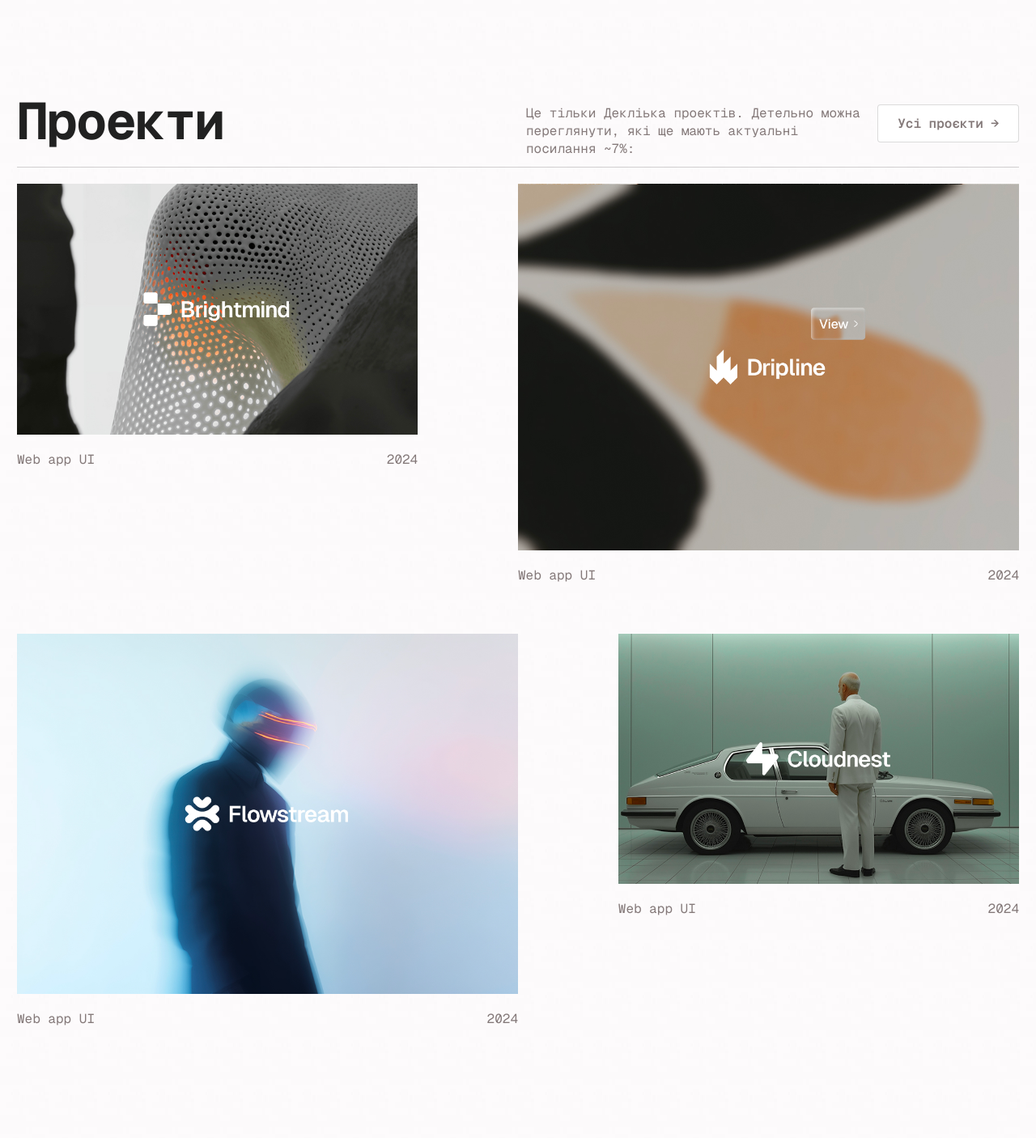
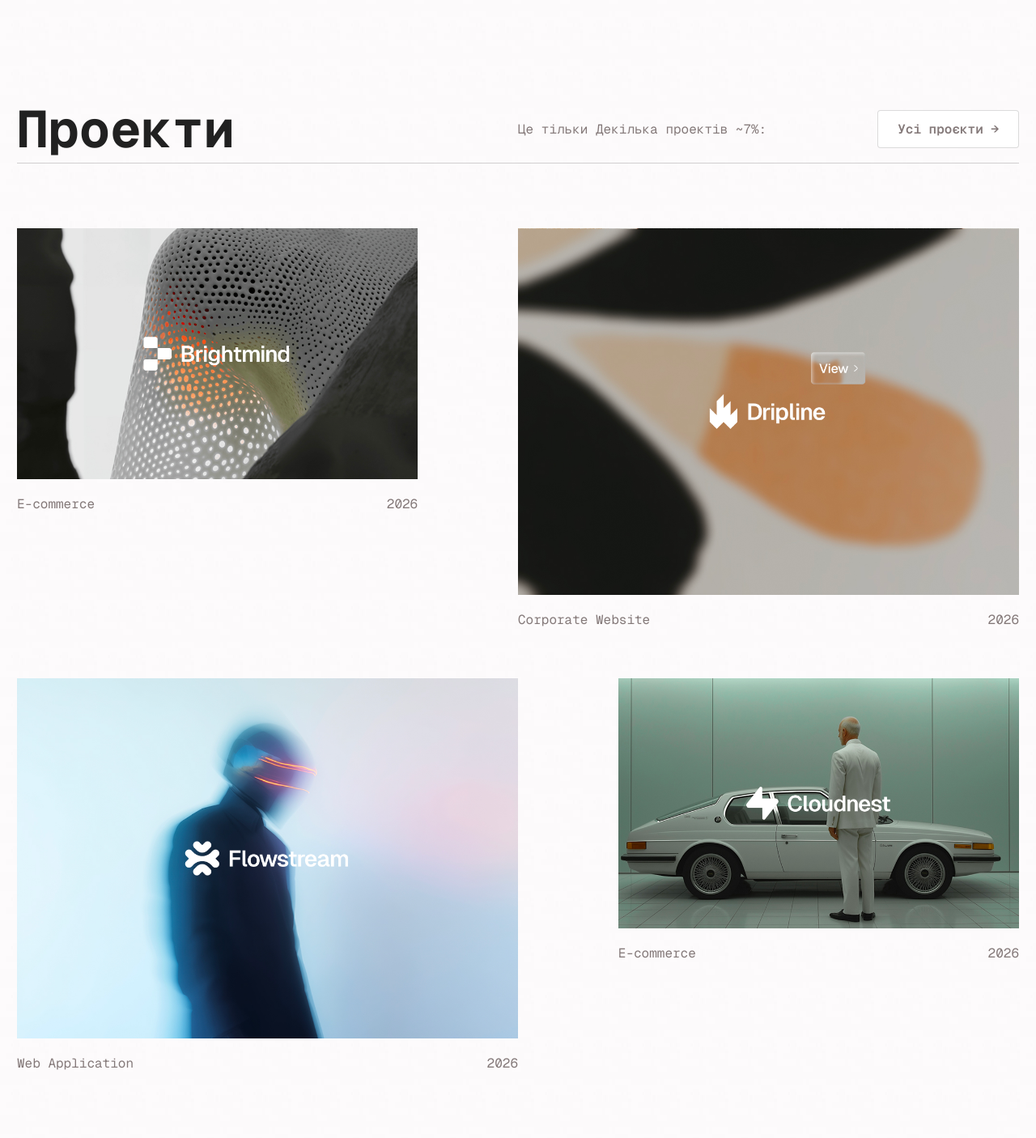
Before and after one commit to SeryogaGitHub/resume-2.0, a Vue app in the folder frontend/: page / in a window 1280 px wide. Shown: the part 2787-4193 px from the top of the page at 81% size. Built offline with nearby package versions, Linux system fonts and the light colour scheme.

Commit message:
portfolio blocks

```diff
--- a/frontend/src/assets/scss/components/_index.scss
+++ b/frontend/src/assets/scss/components/_index.scss
@@ -1,2 +1,3 @@
+@use "portfolio-page";
 @use "index-page";
 @use "button";
--- a/frontend/src/assets/scss/components/index-page/_projects-section.scss
+++ b/frontend/src/assets/scss/components/index-page/_projects-section.scss
@@ -4,16 +4,32 @@
   .items {
     display: flex;
     align-items: flex-start;
+    flex-wrap: wrap;
 
-    & > *{
-      flex: 1 1 40%;
+    .item{
+      &:nth-child(1),
+      &:nth-child(4) {
+        flex: 1 1 40%;
+        max-width: 40%;
+      }
+
+      &:nth-child(2),
+      &:nth-child(3) {
+        flex: 1 1 50%;
+      }
+
+      &:nth-child(2) {
+        margin-left: 10%;
+      }
+
+      &:nth-child(3) {
+        margin-right: 10%;
+      }
     }
 
     .big{
-      flex-basis: 50%;
+      &:first-child{
 
-      &:first-child{
-        margin-right: 10%;
       }
 
       &:last-child{
@@ -27,18 +43,17 @@
     margin-bottom: 20px;
 
     .items{
-      margin: -10px -15px;
       align-items: center;
+    }
 
-      & > *{
-        margin: 10px 15px;
-      }
+    h2{
+      margin-bottom: 0;
     }
   }
 
   .text-btn{
     display: flex;
-    align-content: center;
+    align-items: center;
     justify-content: space-between;
 
     .btn{
@@ -49,88 +64,4 @@
       padding-right: 20px;
     }
   }
-
-  .projects-section-heading {
-    display: flex;
-    align-items: flex-end;
-    justify-content: space-between;
-
-    margin-bottom: 48px;
-  }
-
-  .projects-section-label {
-    margin-bottom: 16px;
-    font-size: 14px;
-    font-weight: 700;
-    text-transform: uppercase;
-    letter-spacing: 0.12em;
-  }
-
-  h2 {
-    font-size: clamp(36px, 5vw, 64px);
-    line-height: 1;
-    letter-spacing: -0.03em;
-  }
-
-  .projects-section-link {
-    font-size: 14px;
-    border-bottom: 1px solid $black;
-  }
-
-  .projects-section-list {
-    display: grid;
-    grid-template-columns: repeat(3, 1fr);
-    gap: 24px;
-  }
-
-  .project {
-    background: $white;
-  }
-
-  .project-image {
-    display: block;
-    aspect-ratio: 16 / 10;
-    overflow: hidden;
-
-    background: $border-color;
-
-    img {
-      display: block;
-      width: 100%;
-      height: 100%;
-      object-fit: cover;
-
-      transition: transform 0.4s ease;
-    }
-
-    &:hover img {
-      transform: scale(1.04);
-    }
-  }
-
-  .project-content {
-    padding: 24px;
-
-    h3 {
-      margin-bottom: 12px;
-      font-size: 24px;
-    }
-
-    p {
-      margin-bottom: 20px;
-      line-height: 1.6;
-    }
-
-    ul {
-      display: flex;
-      flex-wrap: wrap;
-      gap: 8px;
-
-      li {
-        padding: 6px 10px;
-        border: 1px solid $border-color;
-        font-size: 12px;
-      }
-    }
-  }
 }
--- /dev/null
+++ b/frontend/src/assets/scss/components/portfolio-page/_index.scss
@@ -0,0 +1 @@
+@use "portfolio-one";
--- a/frontend/src/components/home/ProjectCard.vue
+++ b/frontend/src/components/home/ProjectCard.vue
@@ -1,51 +1,31 @@
 <script setup>
+import { RouterLink } from 'vue-router';
+
 defineProps({
   project: {
     type: Object,
     required: true
   }
 });
-
-const emit = defineEmits([
-  'select'
-]);
 </script>
 
 <template>
-  <article class="project">
+  <RouterLink
+      :to="{
+          name: 'project-detail',
+          params: { id: project.id }
+        }"
+      class="item mt-60"
+  >
+    <img
+        :src="project.image"
+        :alt="project.title"
+        loading="lazy"
+    >
 
-    <button
-        type="button"
-        class="image"
-        @click="emit('select', project)"
-    >
-      {{ project.image }}
-    </button>
-
-    <div class="content">
-
-      <p class="category">
-        {{ project.category }}
-      </p>
-
-      <h3>
-        {{ project.title }}
-      </h3>
-
-      <p>
-        {{ project.description }}
-      </p>
-
-      <ul>
-        <li
-            v-for="technology in project.technologies"
-            :key="technology"
-        >
-          {{ technology }}
-        </li>
-      </ul>
-
+    <div class="flex mt-20">
+      <p>{{ project.title }}</p>
+      <p>{{ project.year }}</p>
     </div>
-
-  </article>
+  </RouterLink>
 </template>
--- /dev/null
+++ b/frontend/src/components/home/ProjectDetailView.vue
@@ -0,0 +1,85 @@
+<script setup>
+import {computed} from 'vue';
+import {useRoute, RouterLink} from 'vue-router';
+import {projects} from '@/data/projects.js';
+
+const route = useRoute();
+
+const project = computed(() => {
+  return projects.find(item => {
+    return String(item.id) === String(route.params.id);
+  });
+});
+</script>
+
+<template>
+  <main class="project-detail">
+    <div class="center">
+      <RouterLink
+          :to="{ name: 'portfolio' }"
+          class="back-link"
+      >
+        ← Усі проєкти
+      </RouterLink>
+
+      <template v-if="project">
+        <header class="project-detail-header">
+          <img
+              v-if="project.logo"
+              :src="project.logo"
+              :alt="`${project.title} logo`"
+              class="project-detail-logo"
+          >
+
+          <p>{{ project.year }}</p>
+
+          <h1>{{ project.title }}</h1>
+
+          <p>
+            {{ project.description  }}
+          </p>
+        </header>
+
+        <img
+            v-if="project.image"
+            :src="project.image"
+            :alt="project.title"
+            class="project-detail-image"
+        >
+
+        <section class="project-detail-description">
+          <h2>Про проєкт</h2>
+          <p>{{ project.description }}</p>
+        </section>
+
+        <section class="project-detail-technologies">
+          <h2>Технології</h2>
+
+          <ul>
+            <li
+                v-for="technology in project.technologies"
+                :key="technology"
+            >
+              {{ technology }}
+            </li>
+          </ul>
+        </section>
+
+        <RouterLink
+            :to="{
+              name: 'project-detail',
+              params: { id: project.id }
+            }"
+                      class="portfolio-link"
+                  >
+          Детальніше про проєкт →
+        </RouterLink>
+      </template>
+
+      <section v-else>
+        <h1>Проєкт не знайдено</h1>
+        <p>Перевір адресу або повернися до портфоліо.</p>
+      </section>
+    </div>
+  </main>
+</template>
--- a/frontend/src/components/home/ProjectsSection.vue
+++ b/frontend/src/components/home/ProjectsSection.vue
@@ -2,6 +2,7 @@
 import BaseButton from "@/components/BaseButton.vue";
 import { ref, computed } from 'vue';
 import ProjectCard from './ProjectCard.vue';
+import { RouterLink } from 'vue-router';
 
 const props = defineProps({
   projects: {
@@ -9,6 +10,8 @@ const props = defineProps({
     required: true
   }
 });
+
+console.log(props.projects);
 
 const emit = defineEmits([
   'show-all',
@@ -45,18 +48,15 @@ const filteredProjects = computed(() => {
   >
     <div class="center">
       <header class="header">
-        <div class="items align-center">
-          <div>
-            <h2>
+        <div class="items">
+          <h2 class="item">
             Проекти
           </h2>
-          </div>
 
-          <div class="big">
-            <div class="text-btn">
+          <div class="text-btn item">
             <div class="text">
               <p>
-                  Це тільки Декліька проектів. Детельно можна переглянути, які ще мають актуальні посилання ~7%:
+                Це тільки Декілька проектів ~7%:
               </p>
             </div>
 
@@ -67,47 +67,15 @@ const filteredProjects = computed(() => {
             </div>
           </div>
         </div>
-        </div>
       </header>
 
       <div class="items align-center">
-        <div class="item">
-          <img src="@img/section/projects-section/projects-section-1.jpg" loading="lazy" alt="Фото">
-
-          <div class="flex mt-20">
-            <p>Web app UI</p>
-            <p>2024</p>
-          </div>
-        </div>
-
-        <div class="item big">
-          <img src="@img/section/projects-section/projects-section-2.jpg" loading="lazy" alt="Фото">
-
-          <div class="flex mt-20">
-            <p>Web app UI</p>
-            <p>2024</p>
-          </div>
-        </div>
-      </div>
-
-      <div class="items align-center mt-60">
-        <div class="item big">
-          <img src="@img/section/projects-section/projects-section-3.jpg" loading="lazy" alt="Фото">
-
-          <div class="flex mt-20">
-            <p>Web app UI</p>
-            <p>2024</p>
-          </div>
-        </div>
-
-        <div class="item">
-          <img src="@img/section/projects-section/projects-section-4.jpg" loading="lazy" alt="Фото">
-
-          <div class="flex mt-20">
-            <p>Web app UI</p>
-            <p>2024</p>
-          </div>
-        </div>
+        <ProjectCard
+            v-for="(project, index) in props.projects"
+            v-show="showAll || index < 4"
+            :key="project.id"
+            :project="project"
+        />
       </div>
 
       <div hidden="hidden">
@@ -144,7 +112,6 @@ const filteredProjects = computed(() => {
               v-show="showAll || index < 3"
               :key="project.id"
               :project="project"
-              @select="emit('select-project', $event)"
           />
         </div>
       </div>
--- a/frontend/src/data/projects.js
+++ b/frontend/src/data/projects.js
@@ -2,6 +2,7 @@ export const projects = [
   {
     id: 1,
     title: 'E-commerce',
+    year: 2026,
     category: 'E-commerce',
     description: 'Сучасний інтернет-магазин з адаптивним інтерфейсом.',
     technologies: [
@@ -9,13 +10,14 @@ export const projects = [
       'SCSS',
       'Node.js'
     ],
-    image: '🛒',
+    image: '/resume-2.0/src/assets/image/section/projects-section/projects-section-1.jpg',
     url: '#'
   },
 
   {
     id: 2,
     title: 'Corporate Website',
+    year: 2026,
     category: 'Corporate',
     description: 'Корпоративний сайт із сучасною структурою та анімаціями.',
     technologies: [
@@ -23,13 +25,14 @@ export const projects = [
       'SCSS',
       'Vite'
     ],
-    image: '🏢',
+    image: '/resume-2.0/src/assets/image/section/projects-section/projects-section-2.jpg',
     url: '#'
   },
 
   {
     id: 3,
     title: 'Web Application',
+    year: 2026,
     category: 'Web Application',
     description: 'Інтерактивний вебзастосунок з роботою через API.',
     technologies: [
@@ -37,13 +40,14 @@ export const projects = [
       'REST API',
       'MySQL'
     ],
-    image: '⚡',
+    image: '/resume-2.0/src/assets/image/section/projects-section/projects-section-3.jpg',
     url: '#'
   },
 
   {
     id: 1,
     title: 'E-commerce',
+    year: 2026,
     category: 'E-commerce',
     description: 'Сучасний інтернет-магазин з адаптивним інтерфейсом.',
     technologies: [
@@ -51,13 +55,14 @@ export const projects = [
       'SCSS',
       'Node.js'
     ],
-    image: '🛒',
+    image: '/resume-2.0/src/assets/image/section/projects-section/projects-section-4.jpg',
     url: '#'
   },
 
   {
     id: 2,
     title: 'Corporate Website',
+    year: 2026,
     category: 'Corporate',
     description: 'Корпоративний сайт із сучасною структурою та анімаціями.',
     technologies: [
@@ -65,13 +70,14 @@ export const projects = [
       'SCSS',
       'Vite'
     ],
-    image: '🏢',
+    image: '/resume-2.0/src/assets/image/section/projects-section/projects-section-1.jpg',
     url: '#'
   },
 
   {
     id: 3,
     title: 'Web Application',
+    year: 2026,
     category: 'Web Application',
     description: 'Інтерактивний вебзастосунок з роботою через API.',
     technologies: [
@@ -79,7 +85,7 @@ export const projects = [
       'REST API',
       'MySQL'
     ],
-    image: '⚡',
+    image: '/resume-2.0/src/assets/image/section/projects-section/projects-section-2.jpg',
     url: '#'
   }
 ];
--- a/frontend/src/router/index.js
+++ b/frontend/src/router/index.js
@@ -6,6 +6,7 @@ import SkillsView from '@/views/SkillsView.vue';
 import ExperienceView from '@/views/ExperienceView.vue';
 import ContactView from '@/views/ContactView.vue';
 import NotFoundView from "@/views/NotFoundView.vue";
+import ProjectDetailView from "@/components/home/ProjectDetailView.vue";
 
 const routes = [
   {
@@ -17,6 +18,11 @@ const routes = [
     path: '/portfolio',
     name: 'portfolio',
     component: PortfolioView
+  },
+  {
+    path: '/portfolio/:id',
+    name: 'project-detail',
+    component: ProjectDetailView
   },
   {
     path: '/skills',
--- a/frontend/src/views/PortfolioView.vue
+++ b/frontend/src/views/PortfolioView.vue
@@ -7,7 +7,7 @@ const projects = [
   {
     id: 1,
     title: 'E-commerce',
-    description: 'Сучасний інтернет-магазин з адаптивним інтерфейсом.',
+    description: '2222Сучасний інтернет-магазин з адаптивним інтерфейсом.',
     technologies: ['Vue.js', 'SCSS', 'Node.js'],
     image: '🛒',
     url: '#'
```
Also changed, not shown: frontend/src/assets/scss/components/portfolio-page/_portfolio-one.scss (added, +62 -0 lines). Lines whose indentation alone changed are shown as unchanged.
